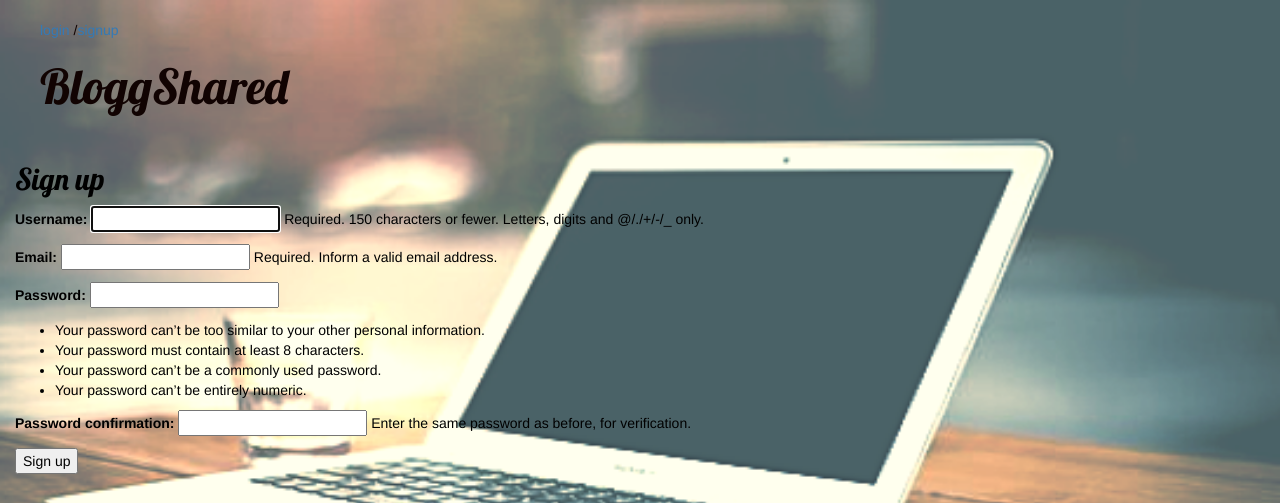
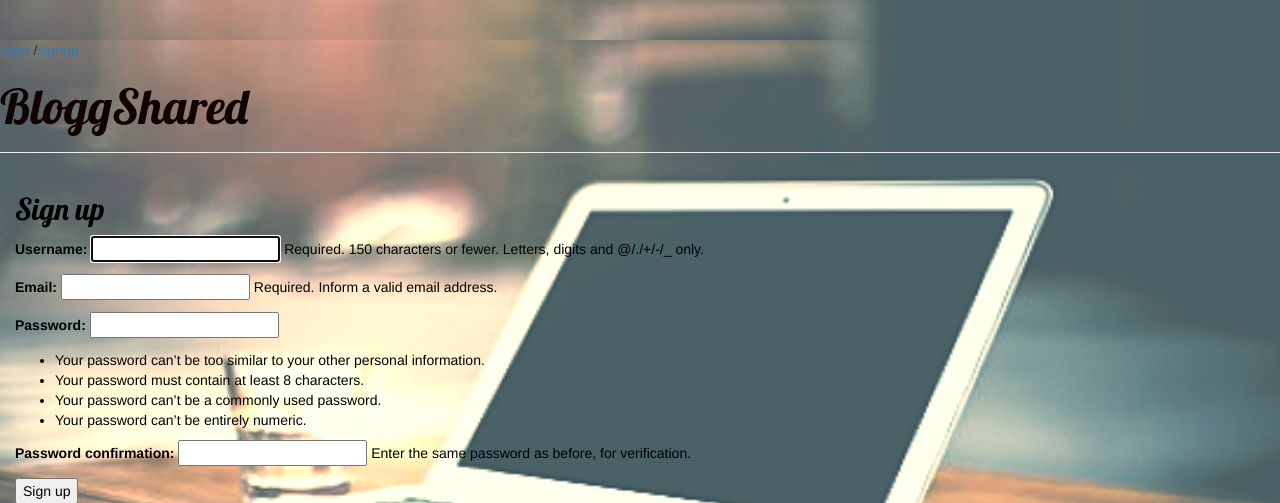
Before and after one commit to deadlyhallows/my-first-blog2, a Django app: page /signup/ in a window 1280 px wide. Shown: the top 503 px of the page. Run offline with Django 3.2, Linux system fonts and the light colour scheme; some libraries are stand-ins or nearby versions.

Commit message:
fix:overridden classes loading problem solved1

```diff
--- a/blog/static/css/blog.css
+++ b/blog/static/css/blog.css
@@ -6,12 +6,7 @@
     font-family: 'Lobster';
 }
 
-.page-header {
-    color: #110302;
-    border-bottom:0px solid #eeeeee;
-    padding: 20px 20px 20px 40px;
-    margin: 0px 0px 0px;
-}
+
 
 .page-header h1, .page-header h1 a, .page-header h1 a:visited, .page-header h1 a:active {
     color: #110302;
```
